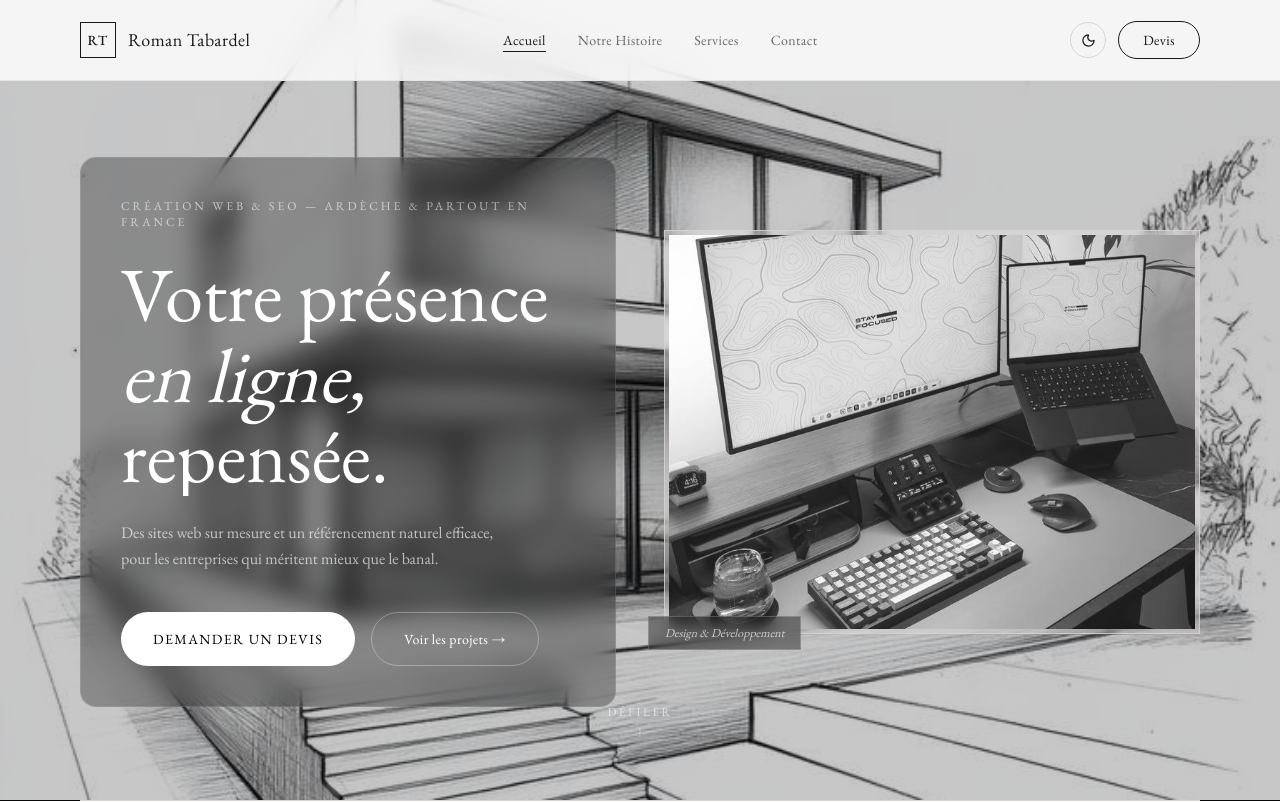
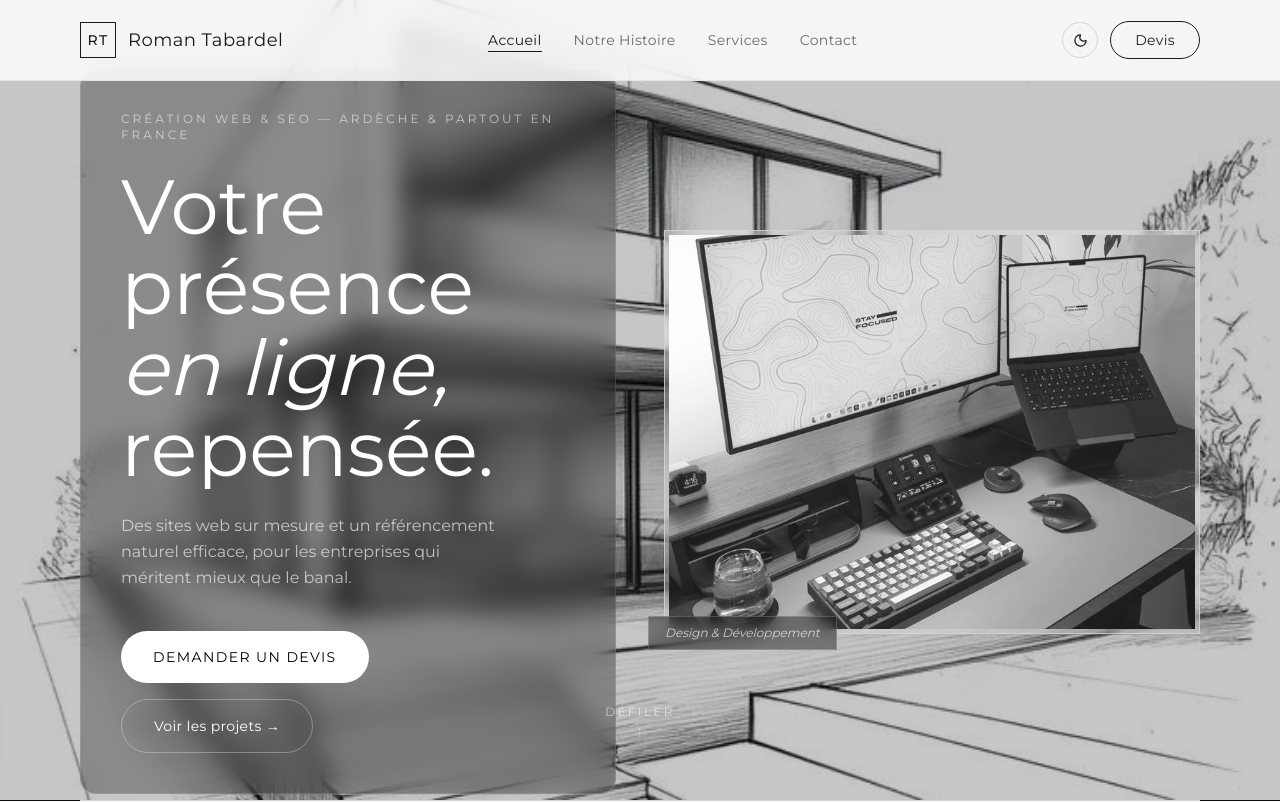
Before and after one commit to tabardelroman2006-a11y/tabardel-roman, a Next.js app: page / in a window 1280 px wide. Shown: the top 802 px of the page. Built offline with nearby package versions, Linux system fonts and the light colour scheme.

Commit message:
feat: police Montserrat sur tout le site (400→900)

```diff
--- a/src/app/globals.css
+++ b/src/app/globals.css
@@ -14,8 +14,8 @@
   --color-muted: #6B6B6B;
 
   /* Fonts */
-  --font-display: var(--font-garamond), 'EB Garamond', Garamond, Georgia, serif;
-  --font-body:    var(--font-garamond), 'EB Garamond', Garamond, Georgia, serif;
+  --font-display: var(--font-garamond), Montserrat, sans-serif;
+  --font-body:    var(--font-garamond), Montserrat, sans-serif;
 }
 
 *, *::before, *::after {
@@ -29,7 +29,7 @@ html {
 body {
   background-color: #0a0a0a;
   color: #1A1A1A;
-  font-family: var(--font-garamond), Garamond, Georgia, serif;
+  font-family: var(--font-garamond), Montserrat, sans-serif;
   font-size: 18px;
   line-height: 1.6;
   overflow-x: hidden;
@@ -63,8 +63,8 @@ body {
 }
 
 /* Font utilities */
-.font-playfair { font-family: var(--font-garamond), Garamond, Georgia, serif; }
-.font-inter    { font-family: var(--font-garamond), Garamond, Georgia, serif; }
+.font-playfair { font-family: var(--font-garamond), Montserrat, sans-serif; }
+.font-inter    { font-family: var(--font-garamond), Montserrat, sans-serif; }
 
 /* Dark mode */
 .theme-dark body,
--- a/src/app/layout.tsx
+++ b/src/app/layout.tsx
@@ -1,5 +1,5 @@
 import type { Metadata } from 'next'
-import { EB_Garamond } from 'next/font/google'
+import { Montserrat } from 'next/font/google'
 import './globals.css'
 import { ModalProvider } from '@/context/ModalContext'
 import { Header } from '@/components/layout/Header'
@@ -7,10 +7,10 @@ import { Footer } from '@/components/layout/Footer'
 import { SmoothScroll } from '@/components/layout/SmoothScroll'
 import { DevisModal } from '@/components/ui/DevisModal'
 
-const garamond = EB_Garamond({
+const montserrat = Montserrat({
   variable: '--font-garamond',
   subsets: ['latin'],
-  weight: ['400', '500', '600', '700', '800'],
+  weight: ['400', '500', '600', '700', '800', '900'],
   style: ['normal', 'italic'],
   display: 'swap',
 })
@@ -35,7 +35,7 @@ export const metadata: Metadata = {
 
 export default function RootLayout({ children }: { children: React.ReactNode }) {
   return (
-    <html lang="fr" className={garamond.variable}>
+    <html lang="fr" className={montserrat.variable}>
       <body>
         <ModalProvider>
           <SmoothScroll>
```
